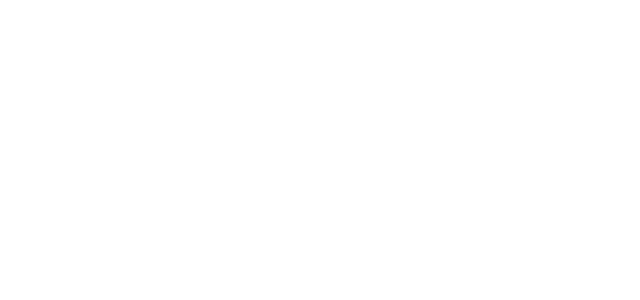
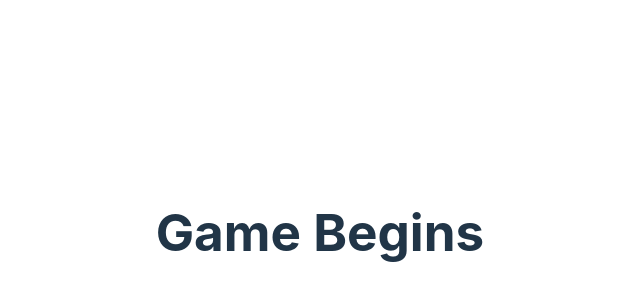
Before and after one commit to dhuruv0003/React-Basics-3, a React (Vite) app: page / in a window 1280 px wide. Shown: the part 168-468 px from the top of the page, without its empty margins (320-960 px from the left). Built offline with nearby package versions, Linux system fonts and the light colour scheme.

Commit message:
"new commit"

```diff
--- a/src/App.jsx
+++ b/src/App.jsx
@@ -1,5 +1,5 @@
 import { useState } from 'react'
-
+import LudoBoard from './LudoBoard'
 import './App.css'
 
 function App() {
@@ -7,7 +7,7 @@
 
   return (
     <>
-
+      <LudoBoard></LudoBoard>
     </>
   )
 }
--- /dev/null
+++ b/src/LudoBoard.jsx
@@ -0,0 +1,7 @@
+export default function LudoBoard(){
+    return (
+        <div className="">
+            <h1>Game Begins</h1>
+        </div>
+    );
+}
```
